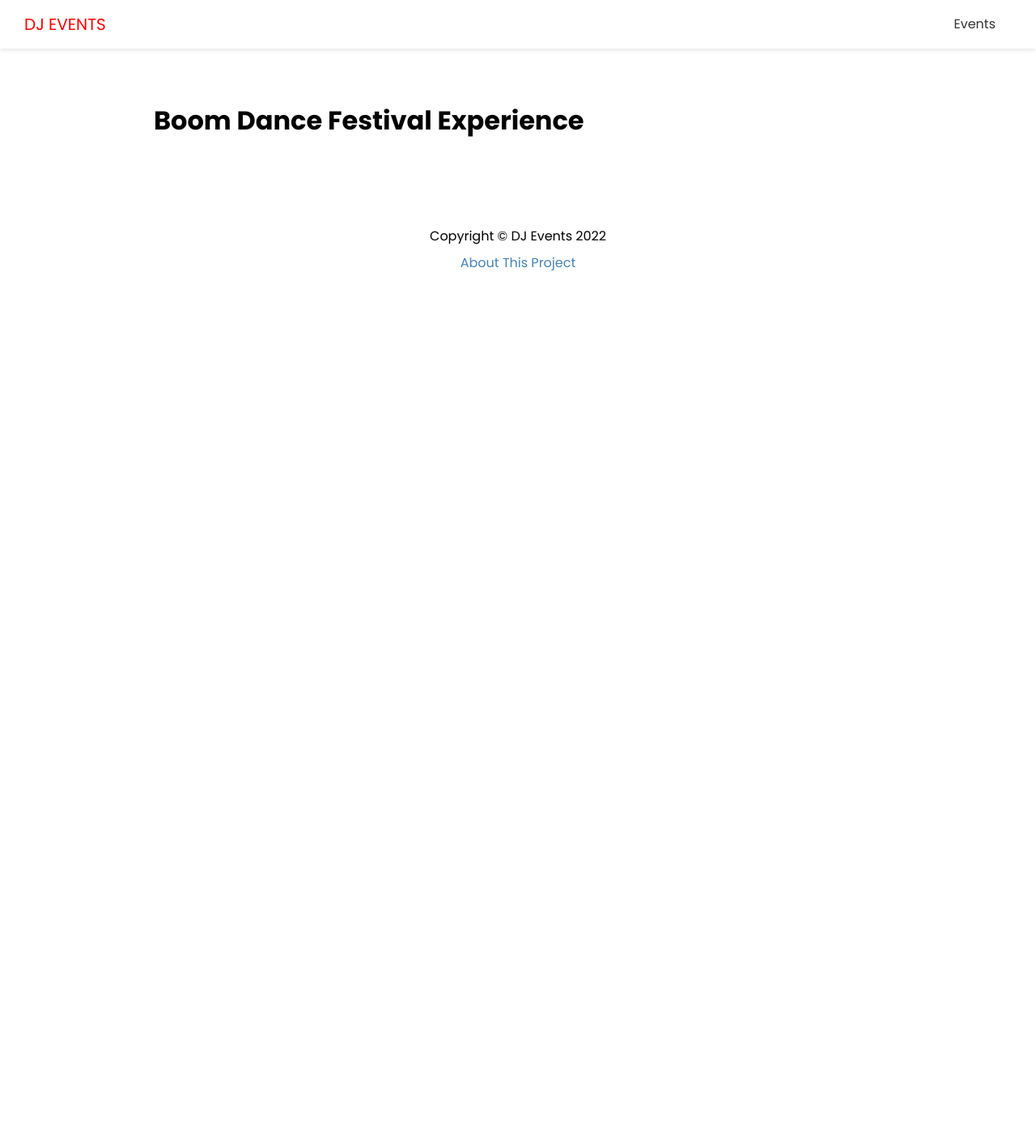
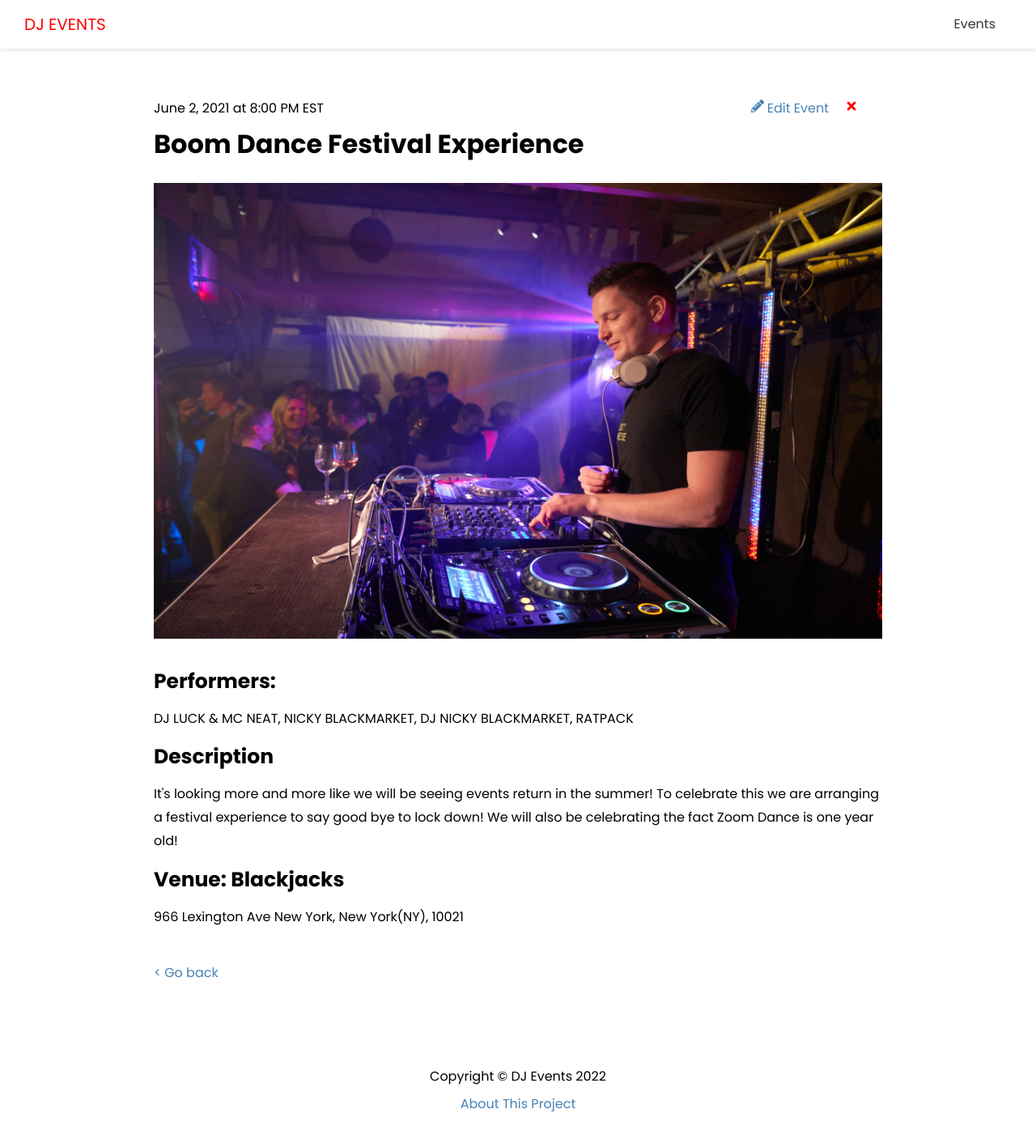
Before and after one commit to leobewater/udemy-next-js-building-music-event, a Next.js app in the folder frontend/: page /events/boom-dance-festival-experience in a window 1280 px wide. Shown: the top 1412 px of the page at 81% size. Before the commit the page ends 800 px from the top, so only its background shows below. Built offline with nearby package versions, Linux system fonts and the light colour scheme; no server answers.

Commit message:
set up event detail page

```diff
--- a/frontend/pages/events/[slug].js
+++ b/frontend/pages/events/[slug].js
@@ -1,11 +1,54 @@
 import Link from 'next/link'
+import Image from 'next/image'
+import { FaPencilAlt, FaTimes } from 'react-icons/fa'
 import Layout from '@/components/Layout'
 import { API_URL } from '@/config/index'
+import styles from '@/styles/Event.module.css'
 
 export default function EventPage({ evt }) {
+  const deleteEvent = (e) => {
+    e.preventDefault()
+    console.log(e)
+  }
   return (
     <Layout title="Event Page">
-      <h1>{evt.name}</h1>
+      <div className={styles.event}>
+        <div className={styles.controls}>
+          <Link href={`/events/edit/${evt.id}`}>
+            <a>
+              <FaPencilAlt /> Edit Event
+            </a>
+          </Link>
+
+          <a href="#" className={styles.delete} onClick={deleteEvent}>
+            <FaTimes />
+          </a>
+        </div>
+
+        <span>
+          {evt.date} at {evt.time}
+        </span>
+        <h1>{evt.name}</h1>
+
+        {evt.image && (
+          <div className={styles.image}>
+            <Image src={`${evt.image}`} width={960} height={600} />
+          </div>
+        )}
+
+        <h3>Performers:</h3>
+        <p>{evt.performers}</p>
+
+        <h3>Description</h3>
+        <p>{evt.description}</p>
+
+        <h3>Venue: {evt.venue}</h3>
+        <p>{evt.address}</p>
+
+        <Link href="/events">
+          <a className={styles.back}>{`< Go back`}</a>
+        </Link>
+      </div>
     </Layout>
   )
 }
@@ -20,7 +63,7 @@
 
   return {
     paths,
-    fallback: true
+    fallback: true,
   }
 }
 
@@ -34,7 +77,7 @@
     props: {
       evt: events[0],
     },
-    revalidate: 1
+    revalidate: 1,
   }
 }
 
```
